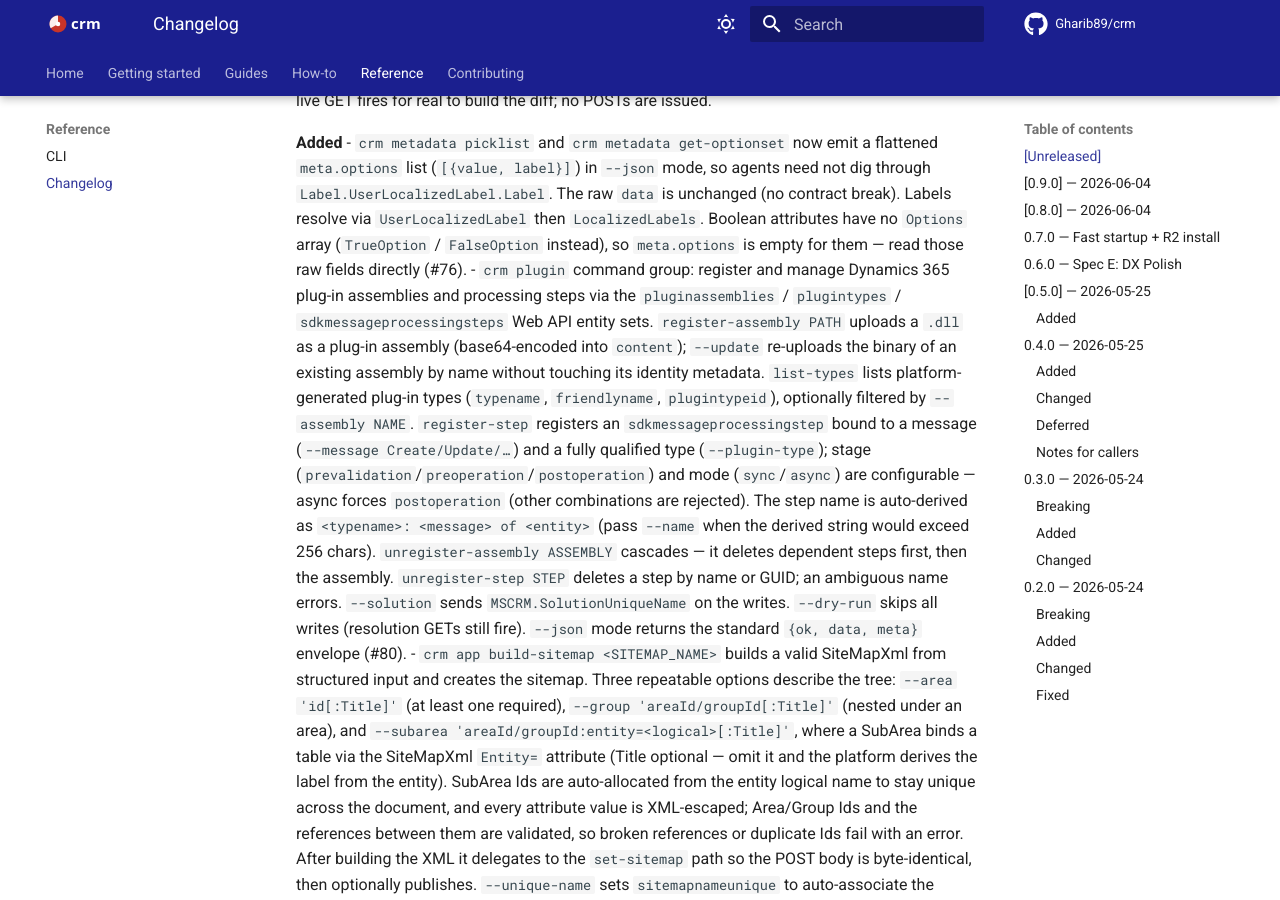
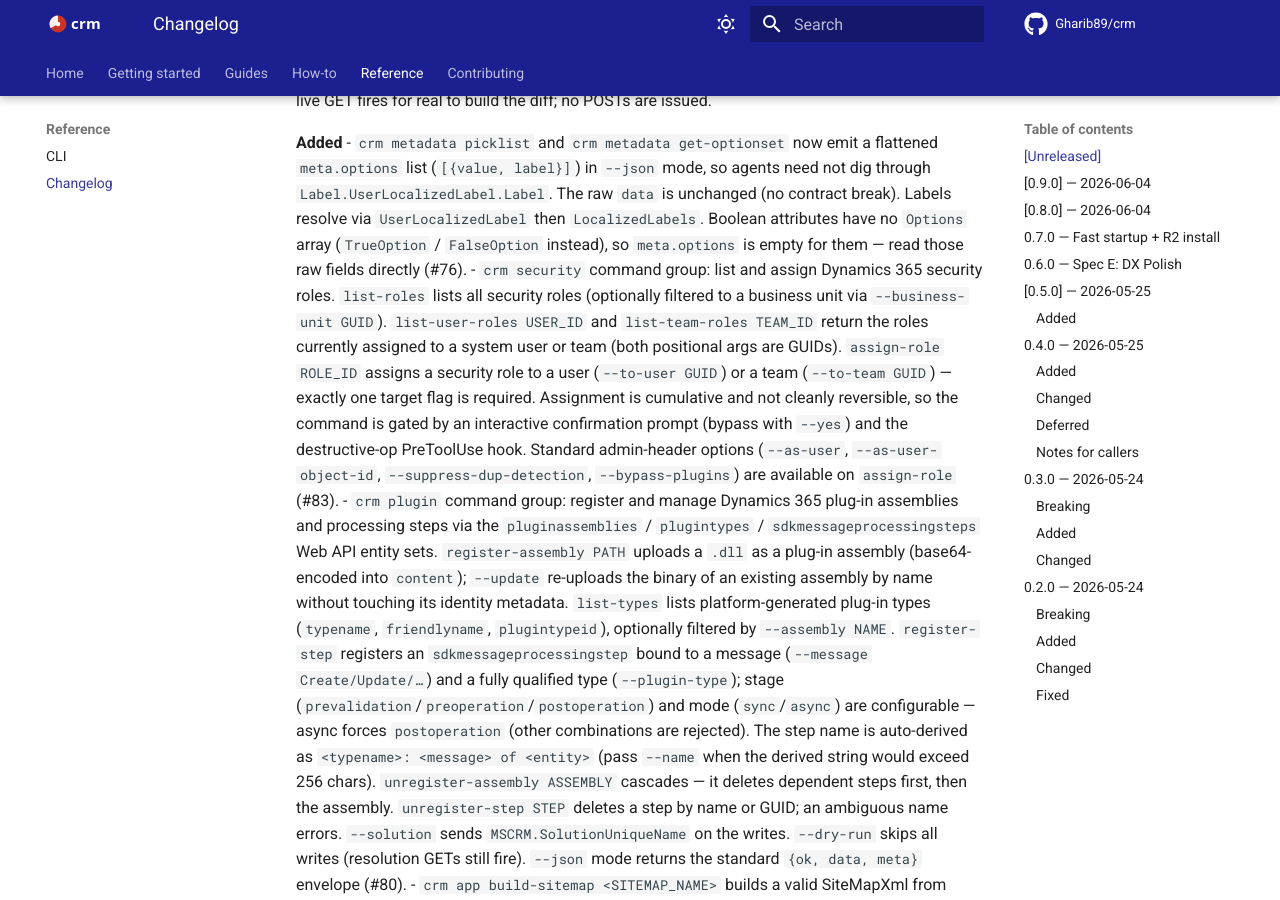
Before and after one commit to Gharib89/crm, an MkDocs documentation site: the page built from docs/changelog.md, in a window 1280 px wide and 900 px high, scrolled down 605 px. Built offline with MkDocs 1.6.1 and Material for MkDocs 9.7.7, drawn with Linux system fonts in a browser that asks for light colours; comment, search, counter and statistics services are not loaded.

Commit message:
docs(security): document security role group (#83)
Co-Authored-By: Claude Sonnet 4.6 <noreply@anthropic.com>

```diff
--- a/CHANGELOG.md
+++ b/CHANGELOG.md
@@ -31,6 +31,18 @@ and this project adheres to [Semantic Versioning](https://semver.org/spec/v2.0.0
   contract break). Labels resolve via `UserLocalizedLabel` then `LocalizedLabels`.
   Boolean attributes have no `Options` array (`TrueOption` / `FalseOption`
   instead), so `meta.options` is empty for them — read those raw fields directly (#76).
+- `crm security` command group: list and assign Dynamics 365 security roles.
+  `list-roles` lists all security roles (optionally filtered to a business unit
+  via `--business-unit GUID`). `list-user-roles USER_ID` and
+  `list-team-roles TEAM_ID` return the roles currently assigned to a system user
+  or team (both positional args are GUIDs). `assign-role ROLE_ID` assigns a
+  security role to a user (`--to-user GUID`) or a team (`--to-team GUID`) —
+  exactly one target flag is required. Assignment is cumulative and not cleanly
+  reversible, so the command is gated by an interactive confirmation prompt
+  (bypass with `--yes`) and the destructive-op PreToolUse hook. Standard
+  admin-header options (`--as-user`, `--as-user-object-id`,
+  `--suppress-dup-detection`, `--bypass-plugins`) are available on `assign-role`
+  (#83).
 - `crm plugin` command group: register and manage Dynamics 365 plug-in assemblies
   and processing steps via the `pluginassemblies` / `plugintypes` /
   `sdkmessageprocessingsteps` Web API entity sets.
--- a/mkdocs.yml
+++ b/mkdocs.yml
@@ -118,6 +118,7 @@ nav:
       - app: how-to/app.md
       - webresource: how-to/webresource.md
       - plugin: how-to/plugin.md
+      - security: how-to/security.md
       - async: how-to/async.md
       - session: how-to/session.md
       - skill: how-to/skill.md
```
Also changed, not shown: README.md (+1 -0 lines), crm/skills/SKILL.md (+36 -1 lines), docs/how-to/security.md (added, +87 -0 lines).
